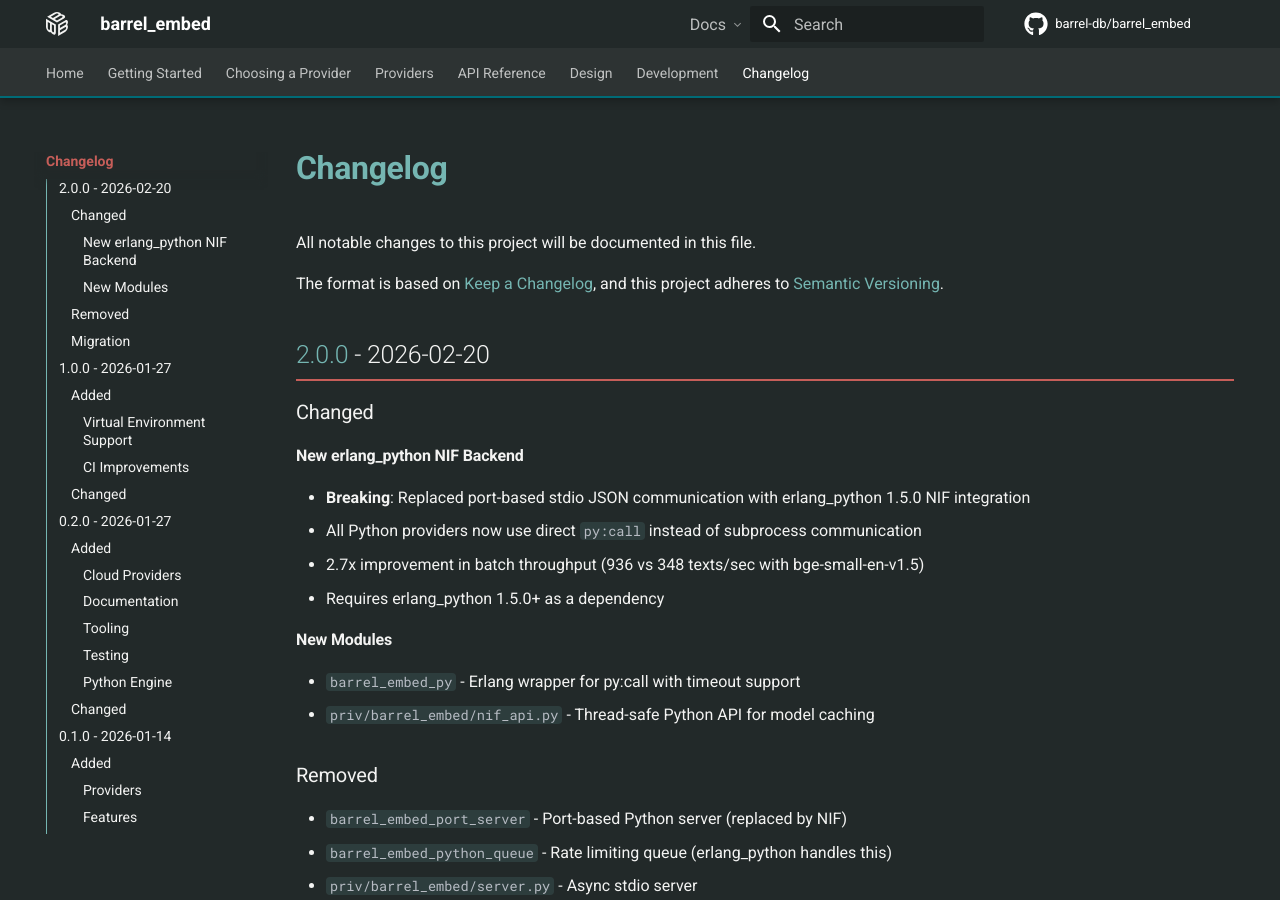
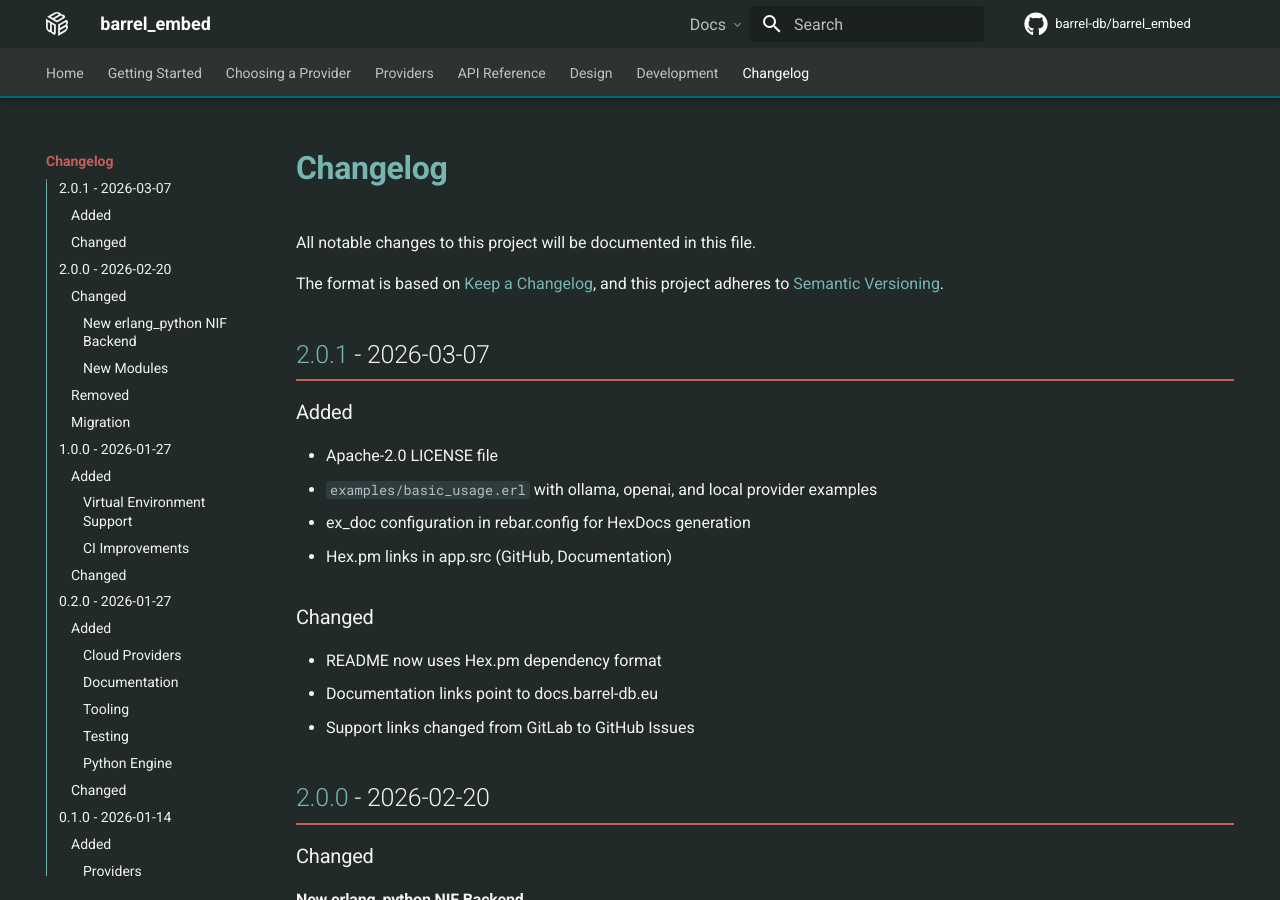
Before and after one commit to barrel-db/barrel_embed, an MkDocs documentation site: the page built from docs/changelog.md, in a window 1280 px wide and 900 px high. Built offline with MkDocs 1.6.1 and Material for MkDocs 9.7.7, drawn with Linux system fonts in a browser that asks for light colours; comment, search, counter and statistics services are not loaded.

Commit message:
Release v2.0.1

```diff
--- a/docs/changelog.md
+++ b/docs/changelog.md
@@ -4,6 +4,21 @@ All notable changes to this project will be documented in this file.
 
 The format is based on [Keep a Changelog](https://keepachangelog.com/en/1.1.0/),
 and this project adheres to [Semantic Versioning](https://semver.org/spec/v2.0.0.html).
+
+## [2.0.1] - 2026-03-07
+
+### Added
+
+- Apache-2.0 LICENSE file
+- `examples/basic_usage.erl` with ollama, openai, and local provider examples
+- ex_doc configuration in rebar.config for HexDocs generation
+- Hex.pm links in app.src (GitHub, Documentation)
+
+### Changed
+
+- README now uses Hex.pm dependency format
+- Documentation links point to docs.barrel-db.eu
+- Support links changed from GitLab to GitHub Issues
 
 ## [2.0.0] - 2026-02-20
 
@@ -151,6 +166,7 @@ The `venv` option is still supported and recommended:
 - Application supervision tree with ETS-based rate limiting
 - Comprehensive EUnit test suite
 
+[2.0.1]: https://github.com/barrel-db/barrel_embed/releases/tag/v2.0.1
 [2.0.0]: https://github.com/barrel-db/barrel_embed/releases/tag/v2.0.0
 [1.0.0]: https://github.com/barrel-db/barrel_embed/releases/tag/v1.0.0
 [0.2.0]: https://github.com/barrel-db/barrel_embed/releases/tag/v0.2.0
```
Also changed, not shown: README.md (+2 -2 lines), 1 other file.
